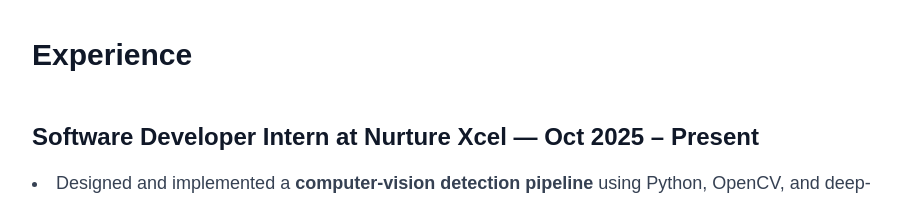
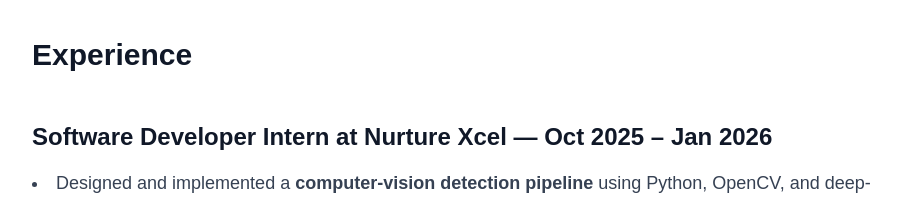
Before and after one commit to JagdishChoudhary04/Portfolio, a Next.js app: page / in a window 1280 px wide. Shown: the part 1380-1583 px from the top of the page, without its empty margins (176-1088 px from the left). Built offline with nearby package versions, Linux system fonts and the light colour scheme.

Commit message:
Hero & Experience Section Updated

```diff
--- a/src/components/Hero.tsx
+++ b/src/components/Hero.tsx
@@ -71,7 +71,7 @@
           {/* Mobile Buttons */}
           <div className="flex flex-col items-center mt-6 gap-4 md:hidden">
             <a
-              href="https://drive.google.com/file/d/11lAXgy_ULuAiCMZFQmMPlB9dDEpZkKC8/view"
+              href="https://drive.google.com/file/d/1lDB77cX1pYK4DKMXf5ujdl66n99jEbCT/view?usp=sharing"
               target="_blank"
               rel="noopener noreferrer"
               className="bg-blue-600 text-white px-6 py-2 rounded-full font-semibold shadow hover:bg-blue-700 transition"
@@ -82,7 +82,6 @@
             <div className="flex gap-4">
               <a href="https://github.com/JagdishChoudhary04" target="_blank"><FaGithub size={24} /></a>
               <a href="https://www.linkedin.com/in/choudhary-jagdish" target="_blank"><FaLinkedin size={24} /></a>
-              <a href="https://twitter.com/" target="_blank"><FaTwitter size={24} /></a>
               <a href="https://instagram.com/" target="_blank"><FaInstagram size={24} /></a>
             </div>
           </div>
--- a/src/components/experience.tsx
+++ b/src/components/experience.tsx
@@ -8,7 +8,7 @@
       {/* Nurture Xcel */}
       <div className="mb-16">
         <h3 className="text-2xl font-bold text-gray-900 dark:text-white mb-4">
-          Software Developer Intern at Nurture Xcel — Oct 2025 – Present
+          Software Developer Intern at Nurture Xcel — Oct 2025 – Jan 2026
         </h3>
         <ul className="list-disc list-inside space-y-4 text-lg text-gray-700 dark:text-gray-300 leading-relaxed">
           <li>
```
